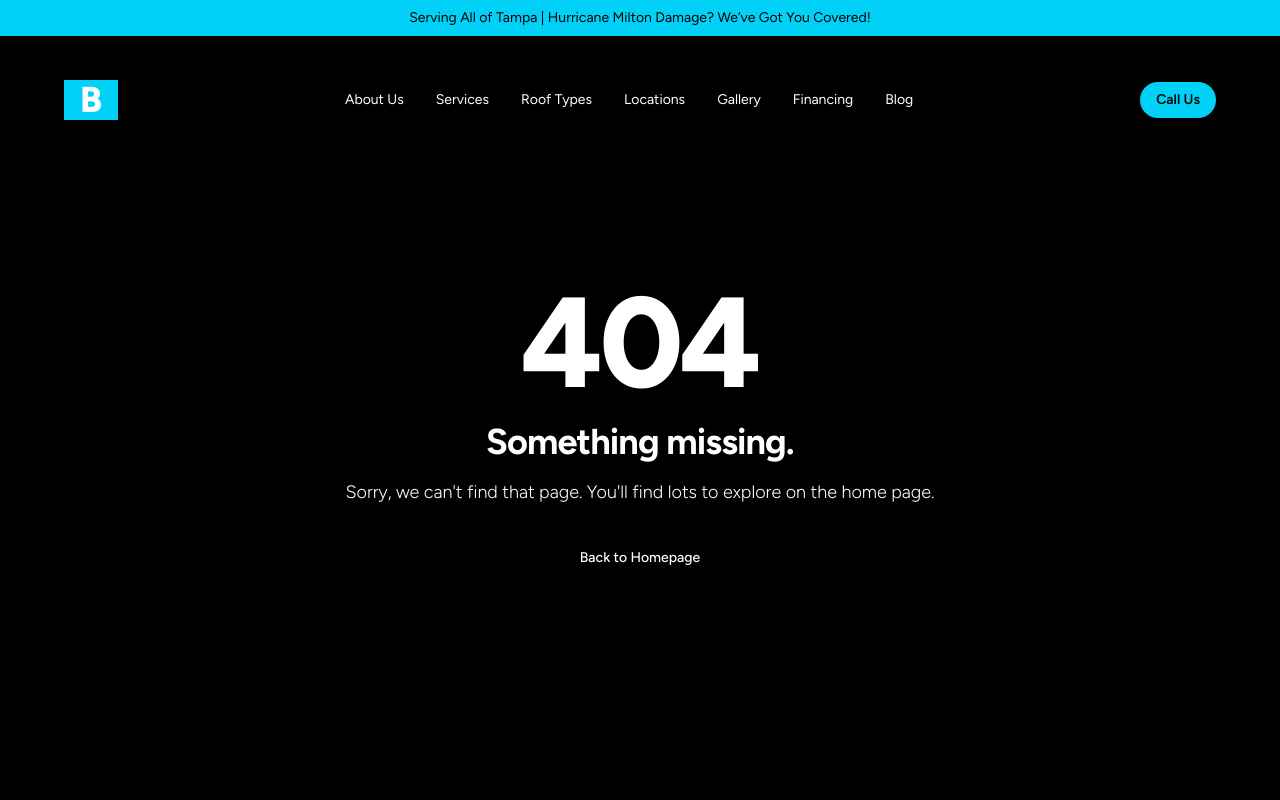
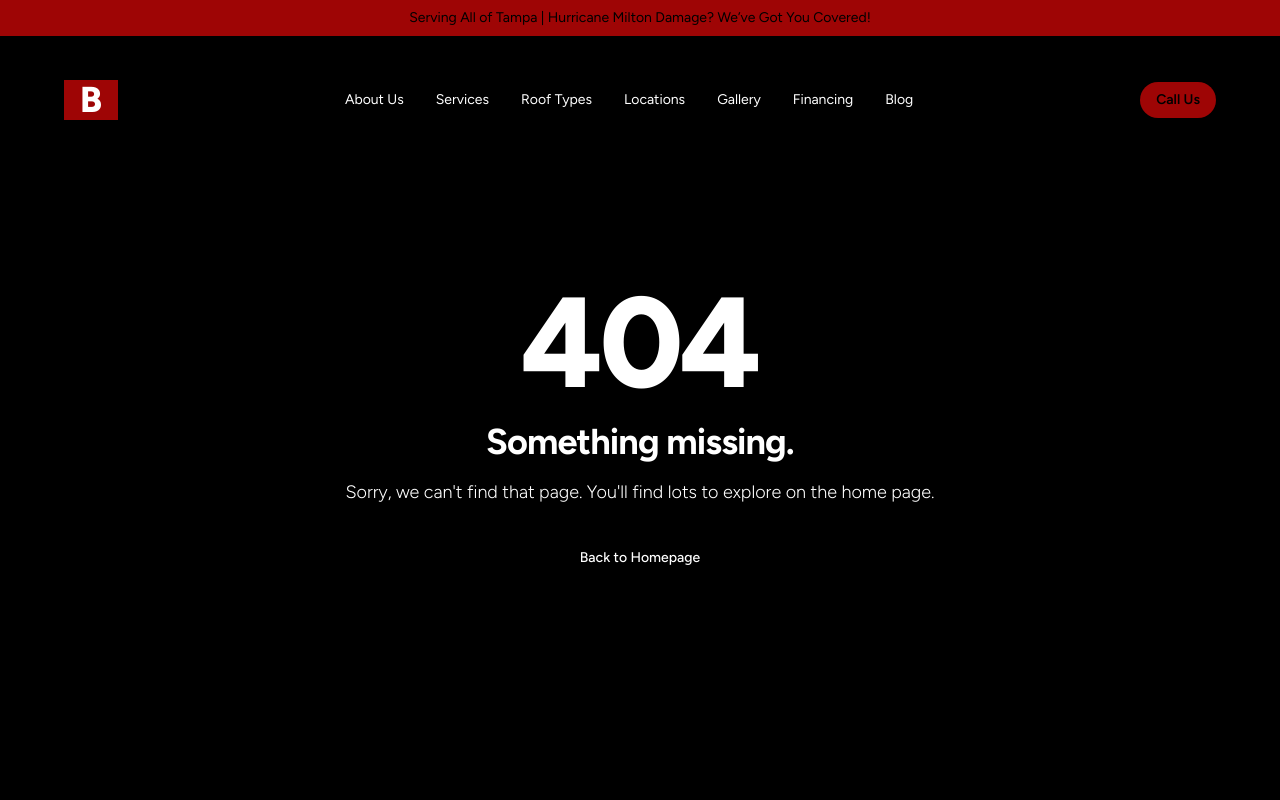
Before and after one commit to stuartsteinberg/florida-roofing, a Next.js app: page / in a window 1280 px wide. Shown: the top 800 px of the page. Built offline with nearby package versions, Linux system fonts and the light colour scheme; a web font is replaced by a local one.

Commit message:
style:deploy

```diff
--- a/tailwind.config.js
+++ b/tailwind.config.js
@@ -8,7 +8,7 @@ module.exports = {
   theme: {
     extend: {
       colors: {
-        'primary':'#01d1f7',
+        'primary':'#9e0505',
         'primary-foreground':'#00000',
         'secondary':'#242424'
       },
```
Also changed, not shown: package.json (+0 -28 lines).
